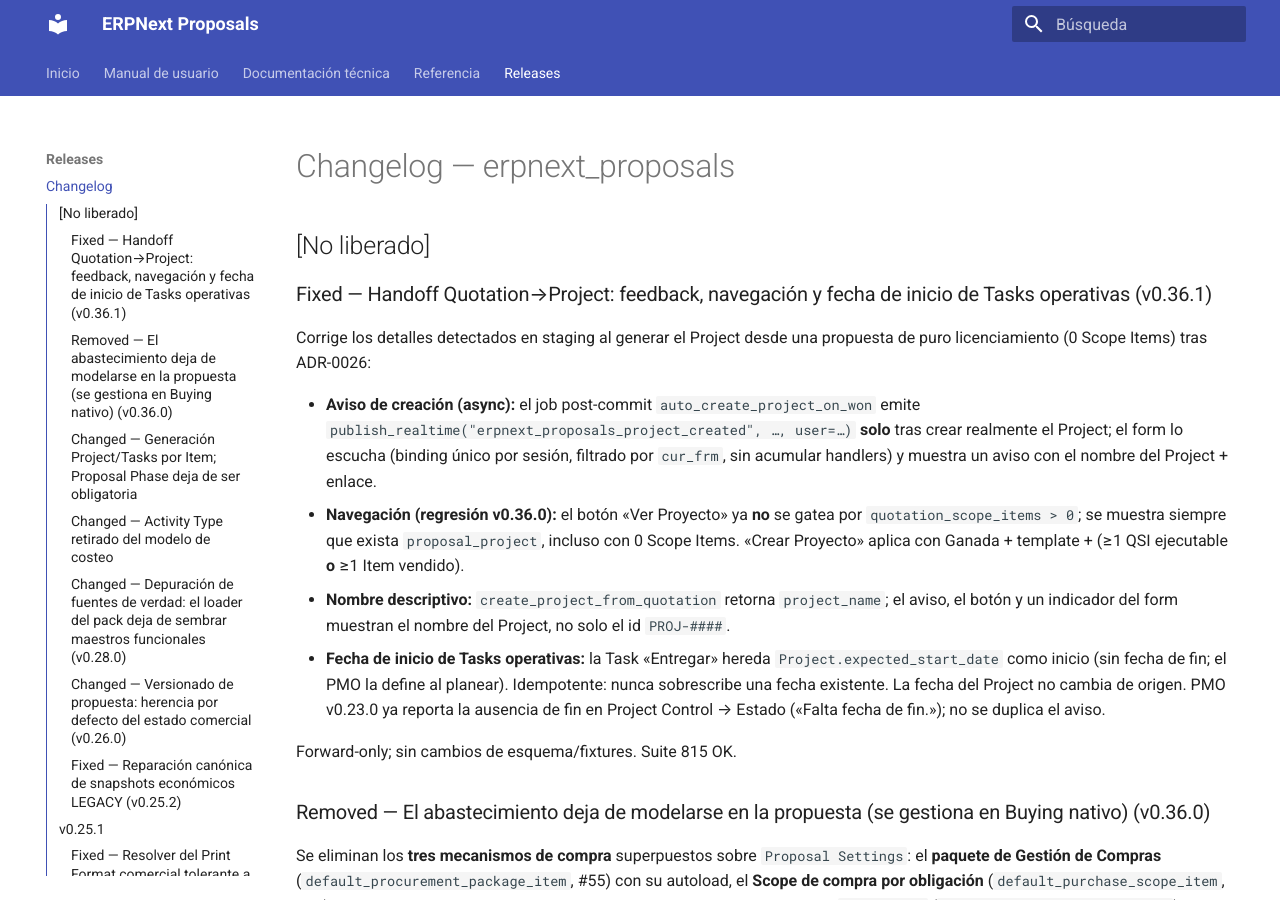
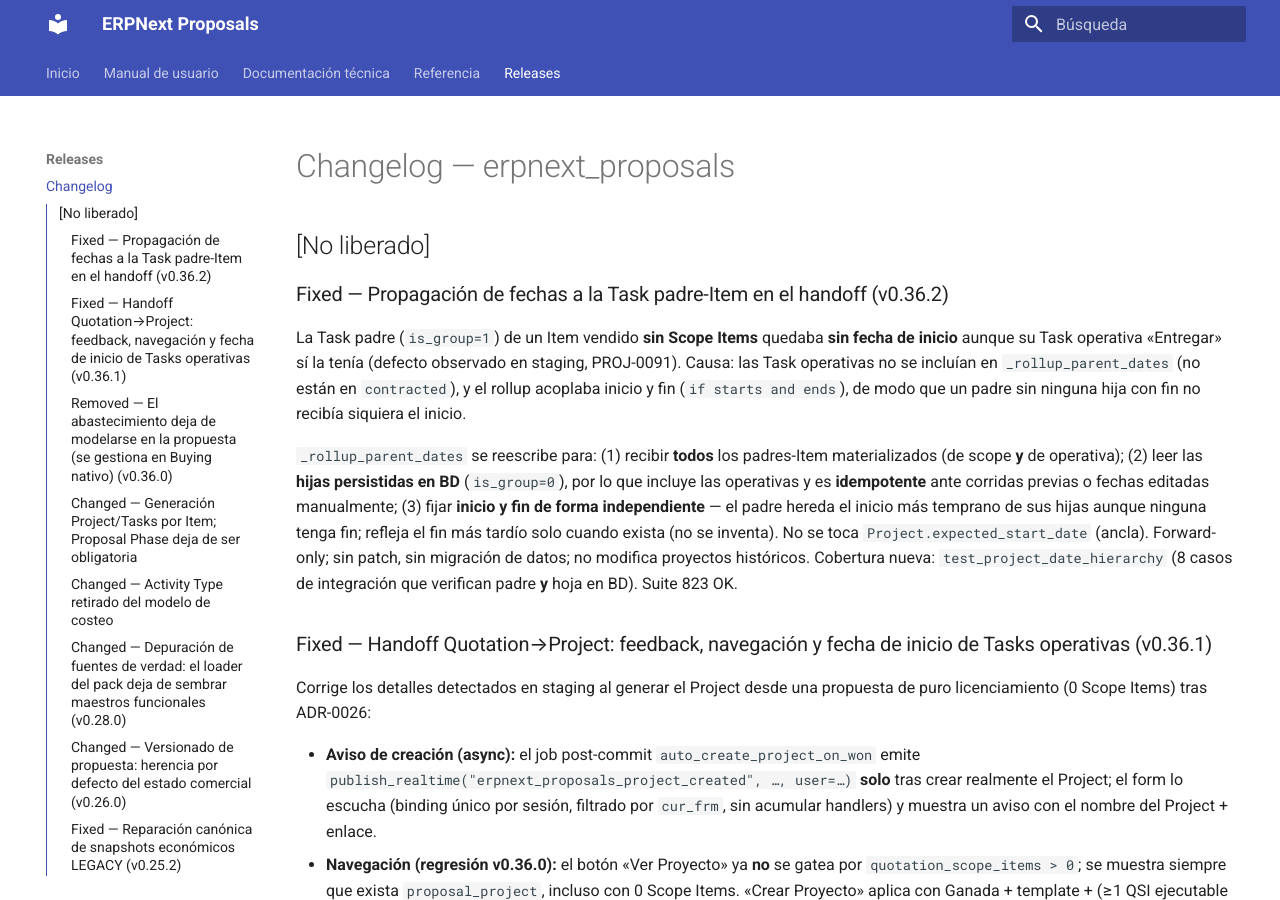
Before and after one commit to luisrms69/erpnext_proposals, an MkDocs documentation site: the page built from docs/CHANGELOG.md, in a window 1280 px wide and 900 px high. Built offline with MkDocs 1.6.1 and Material for MkDocs 9.7.7, drawn with Linux system fonts in a browser that asks for light colours; some of the changed text lies outside the part shown.

Commit message:
fix(project): la Task padre-Item hereda fecha de inicio aunque no haya Scope Items (v0.36.2) (#86)
La Task padre (is_group=1) de un Item vendido sin Scope Items quedaba sin fecha de inicio
aunque su Task operativa «Entregar» sí la tenía (defecto de staging, PROJ-0091). Causa: las
operativas no se incluían en `_rollup_parent_dates` (no están en `contracted`) y el rollup
acoplaba inicio y fin (`if starts and ends`), así que un padre sin hija con fin no recibía
ni el inicio.

`_rollup_parent_dates(parent_task_names, project)` se reescribe: recibe TODOS los padres-Item
materializados (scope + operativa); lee las hijas persistidas en BD (incluye operativas;
idempotente; respeta ediciones manuales de hojas); fija inicio y fin de forma INDEPENDIENTE
(hereda el inicio más temprano aunque ninguna hija tenga fin; refleja el fin más tardío solo
si existe, sin inventarlo). No toca Project.expected_start_date (ancla).

Cobertura nueva: test_project_date_hierarchy (8 casos de integración que verifican padre Y hoja
en BD) — cubre la brecha de v0.36.1, que solo verificaba la hoja operativa. Forward-only, sin
patch ni migración; no modifica proyectos históricos ni PMO/core. Suite 823 OK. Bump 0.36.1→0.36.2.

Co-authored-by: Claude Opus 4.8 (1M context) <noreply@anthropic.com>

```diff
--- a/docs/CHANGELOG.md
+++ b/docs/CHANGELOG.md
@@ -1,6 +1,22 @@
 # Changelog — erpnext_proposals
 
 ## [No liberado]
+
+### Fixed — Propagación de fechas a la Task padre-Item en el handoff (v0.36.2)
+
+La Task padre (`is_group=1`) de un Item vendido **sin Scope Items** quedaba **sin fecha de inicio** aunque
+su Task operativa «Entregar» sí la tenía (defecto observado en staging, PROJ-0091). Causa: las Task
+operativas no se incluían en `_rollup_parent_dates` (no están en `contracted`), y el rollup acoplaba
+inicio y fin (`if starts and ends`), de modo que un padre sin ninguna hija con fin no recibía siquiera el
+inicio.
+
+`_rollup_parent_dates` se reescribe para: (1) recibir **todos** los padres-Item materializados (de scope
+**y** de operativa); (2) leer las **hijas persistidas en BD** (`is_group=0`), por lo que incluye las
+operativas y es **idempotente** ante corridas previas o fechas editadas manualmente; (3) fijar **inicio y
+fin de forma independiente** — el padre hereda el inicio más temprano de sus hijas aunque ninguna tenga
+fin; refleja el fin más tardío solo cuando exista (no se inventa). No se toca `Project.expected_start_date`
+(ancla). Forward-only; sin patch, sin migración de datos; no modifica proyectos históricos. Cobertura nueva:
+`test_project_date_hierarchy` (8 casos de integración que verifican padre **y** hoja en BD). Suite 823 OK.
 
 ### Fixed — Handoff Quotation→Project: feedback, navegación y fecha de inicio de Tasks operativas (v0.36.1)
 
--- a/erpnext_proposals/__init__.py
+++ b/erpnext_proposals/__init__.py
@@ -1 +1 @@
-__version__ = "0.36.1"
+__version__ = "0.36.2"
```
Also changed, not shown: CONTINUITY.md (+22 -30 lines), 2 other files.
